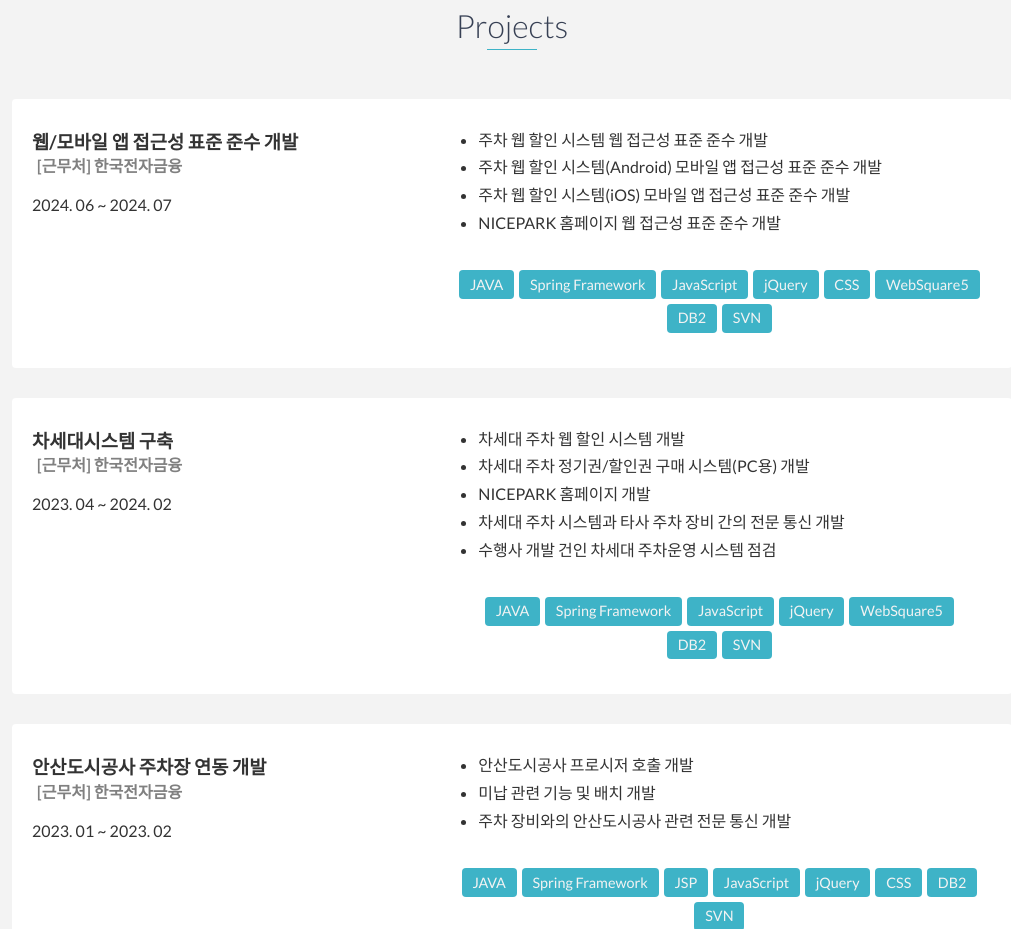
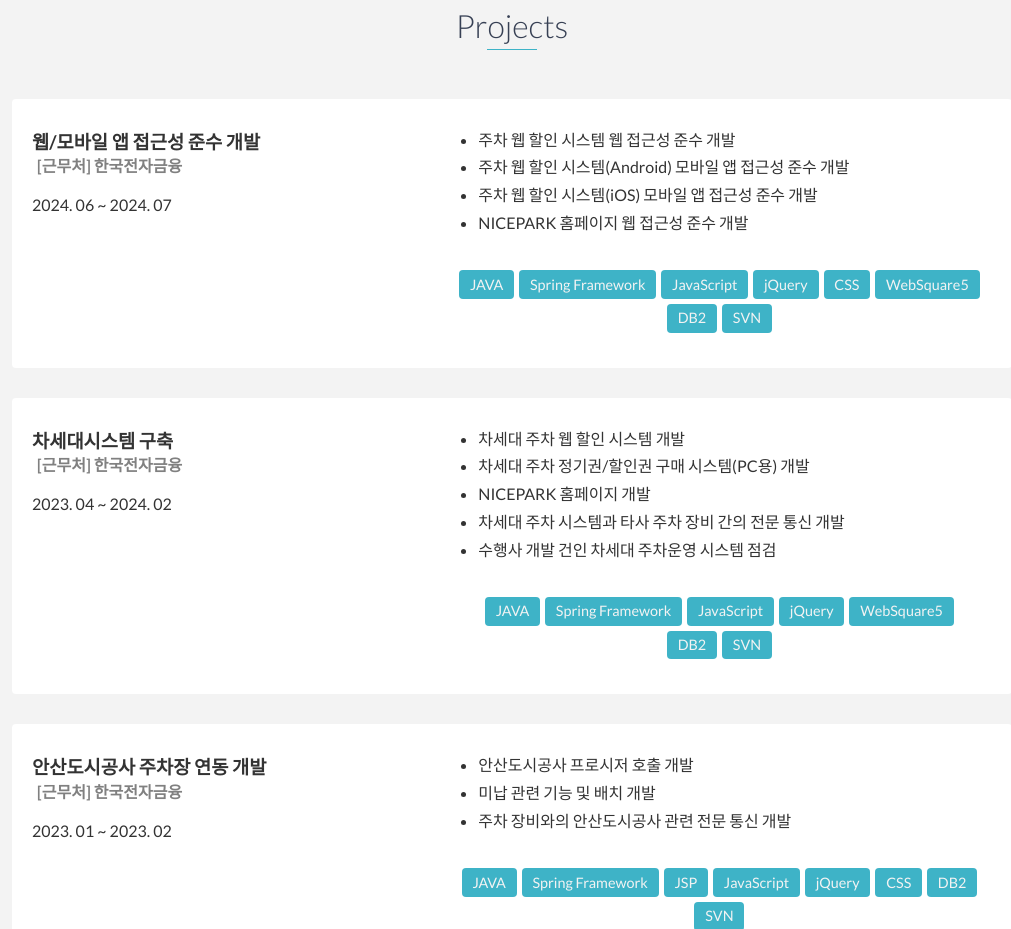
Before and after one commit to BaekYeRin/BaekYeRin.github.io, a website: page index.html in a window 1280 px wide. Shown: the part 2714-3643 px from the top of the page, without its empty margins (128-1139 px from the left). Drawn offline with nearby package versions, Linux system fonts and the light colour scheme.

Commit message:
Update index.html

```diff
--- a/index.html
+++ b/index.html
@@ -203,16 +203,16 @@
             <div class="row">
 				<div class="projectInfo">
 					<div class="titleInfo projectTitleInfo">
-						<h3>웹/모바일 앱 접근성 표준 준수 개발</h3>
+						<h3>웹/모바일 앱 접근성 준수 개발</h3>
 						<h4>[근무처] 한국전자금융</h4>
 						<p>2024. 06 ~ 2024. 07</p>
 					</div>
 					<div class="detailInfo projectDetailInfo">
 						<ul>
-							<li>주차 웹 할인 시스템 웹 접근성 표준 준수 개발</li>
-							<li>주차 웹 할인 시스템(Android) 모바일 앱 접근성 표준 준수 개발</li>
-							<li>주차 웹 할인 시스템(iOS) 모바일 앱 접근성 표준 준수 개발</li>
-							<li>NICEPARK 홈페이지 웹 접근성 표준 준수 개발</li>
+							<li>주차 웹 할인 시스템 웹 접근성 준수 개발</li>
+							<li>주차 웹 할인 시스템(Android) 모바일 앱 접근성 준수 개발</li>
+							<li>주차 웹 할인 시스템(iOS) 모바일 앱 접근성 준수 개발</li>
+							<li>NICEPARK 홈페이지 웹 접근성 준수 개발</li>
 						</ul>
 						<div class="skill-div">
 							<span class="skill-span">JAVA</span>
```
